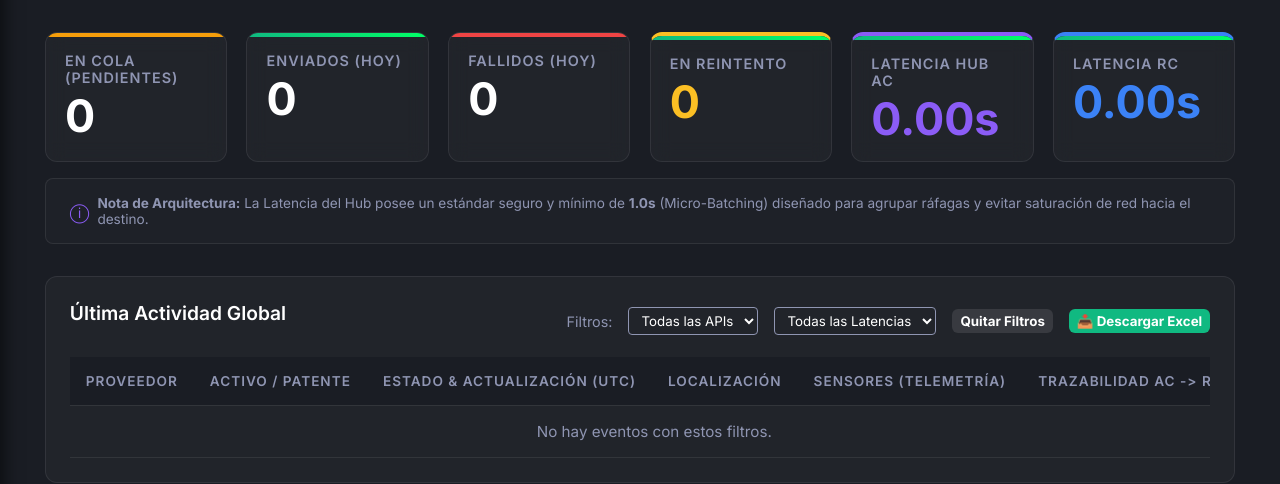
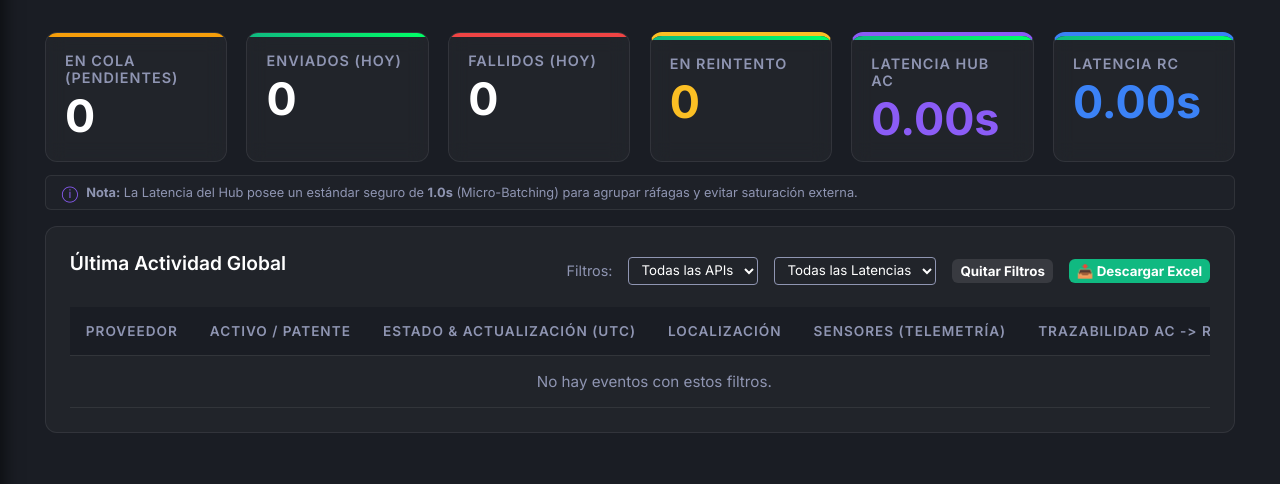
Before and after one commit to Gustavo1986-2015/Centro_de_Comando_APIs, a FastAPI app: page /dashboard in a window 1280 px wide. Shown: the part 68-552 px from the top of the page. Run offline with FastAPI, Linux system fonts and the light colour scheme; data that the repository does not hold is empty.

Commit message:
style(ui): reducir padding y acortar margenes de la nota para un diseño más minimalista

```diff
--- a/app/templates/index.html
+++ b/app/templates/index.html
@@ -426,9 +426,9 @@
             </div>
         </div>
 
-        <div style="font-size: 0.85rem; color: var(--color-gray); padding: 1rem 1.5rem; margin-top: -1rem; background: rgba(255, 255, 255, 0.02); border-radius: 8px; border: 1px solid var(--card-border); display: flex; align-items: center; gap: 0.5rem;">
-            <span style="color: #8b5cf6; font-size: 1.2rem;">ⓘ</span>
-            <span><strong>Nota de Arquitectura:</strong> La Latencia del Hub posee un estándar seguro y mínimo de <strong>1.0s</strong> (Micro-Batching) diseñado para agrupar ráfagas y evitar saturación de red hacia el destino.</span>
+        <div style="font-size: 0.8rem; color: var(--color-gray); padding: 0.4rem 1rem; margin-top: -1.2rem; margin-bottom: -1rem; background: rgba(255, 255, 255, 0.02); border-radius: 6px; border: 1px solid var(--card-border); display: flex; align-items: center; gap: 0.5rem;">
+            <span style="color: #8b5cf6; font-size: 1rem;">ⓘ</span>
+            <span><strong>Nota:</strong> La Latencia del Hub posee un estándar seguro de <strong>1.0s</strong> (Micro-Batching) para agrupar ráfagas y evitar saturación externa.</span>
         </div>
 
         <div class="recent-section">
```
